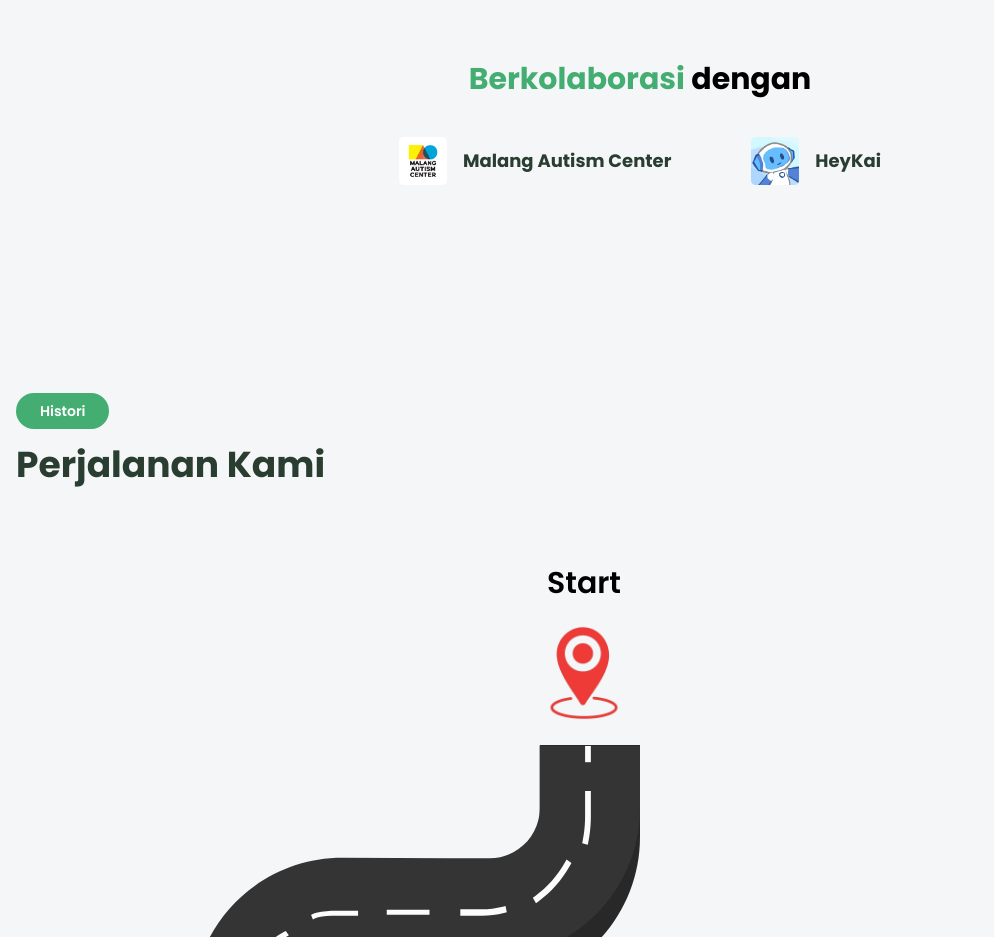
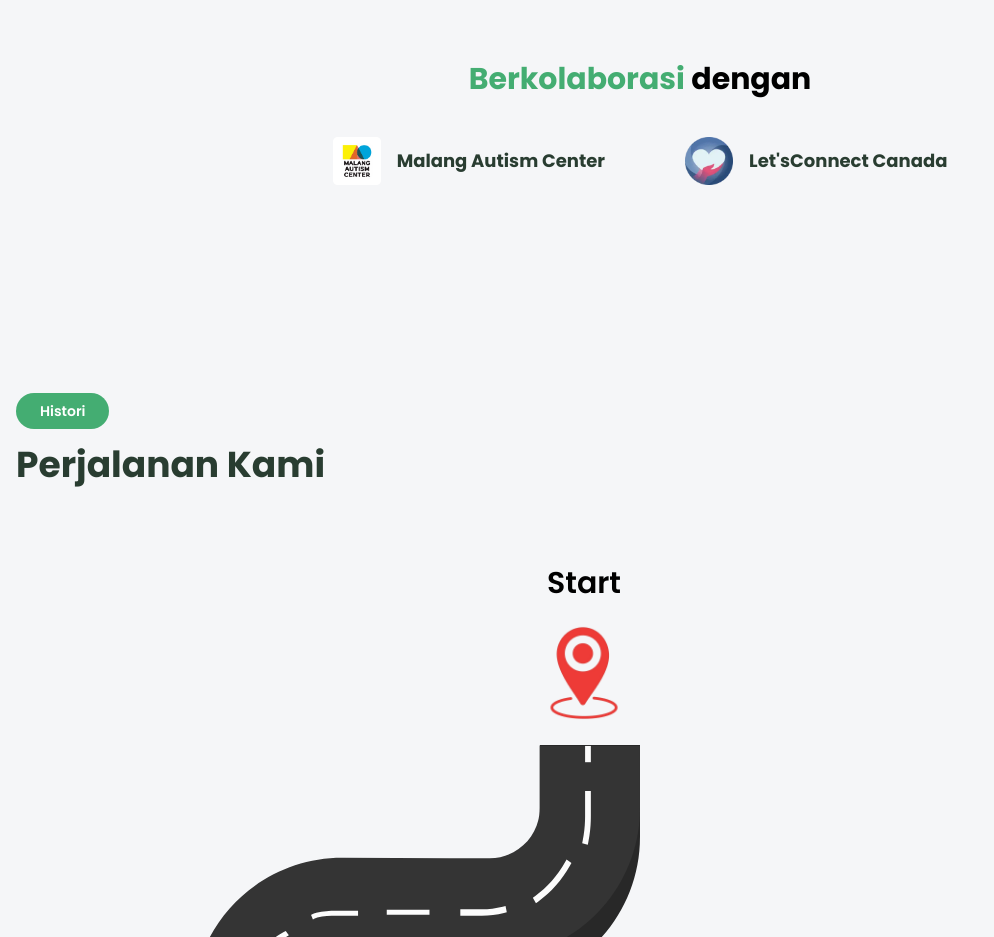
Before and after one commit to LLMForAutism/web, a Next.js app: page / in a window 1280 px wide. Shown: the part 2360-3297 px from the top of the page, without its empty margins (0-994 px from the left). Built offline with nearby package versions, Linux system fonts and the light colour scheme.

Commit message:
chore: update partner collaboration to let's connect canada

```diff
--- a/src/app/components/collaboration.tsx
+++ b/src/app/components/collaboration.tsx
@@ -11,7 +11,7 @@ export default function Collaboration() {
 
 				<div className="flex gap-8 justify-center">
 					<BrandSmallCard logoUrl="/logo/logo-mac.webp" brandName="Malang Autism Center" />
-					<BrandSmallCard logoUrl="/logo/logo-hey-kai.webp" brandName="HeyKai" />
+					<BrandSmallCard logoUrl="/logo/logo-letsconnect-canada.webp" brandName="Let'sConnect Canada" />
 				</div>
 			</div>
 		</section>
```
Also changed, not shown: public/logo/logo-letsconnect-canada.webp (added).
